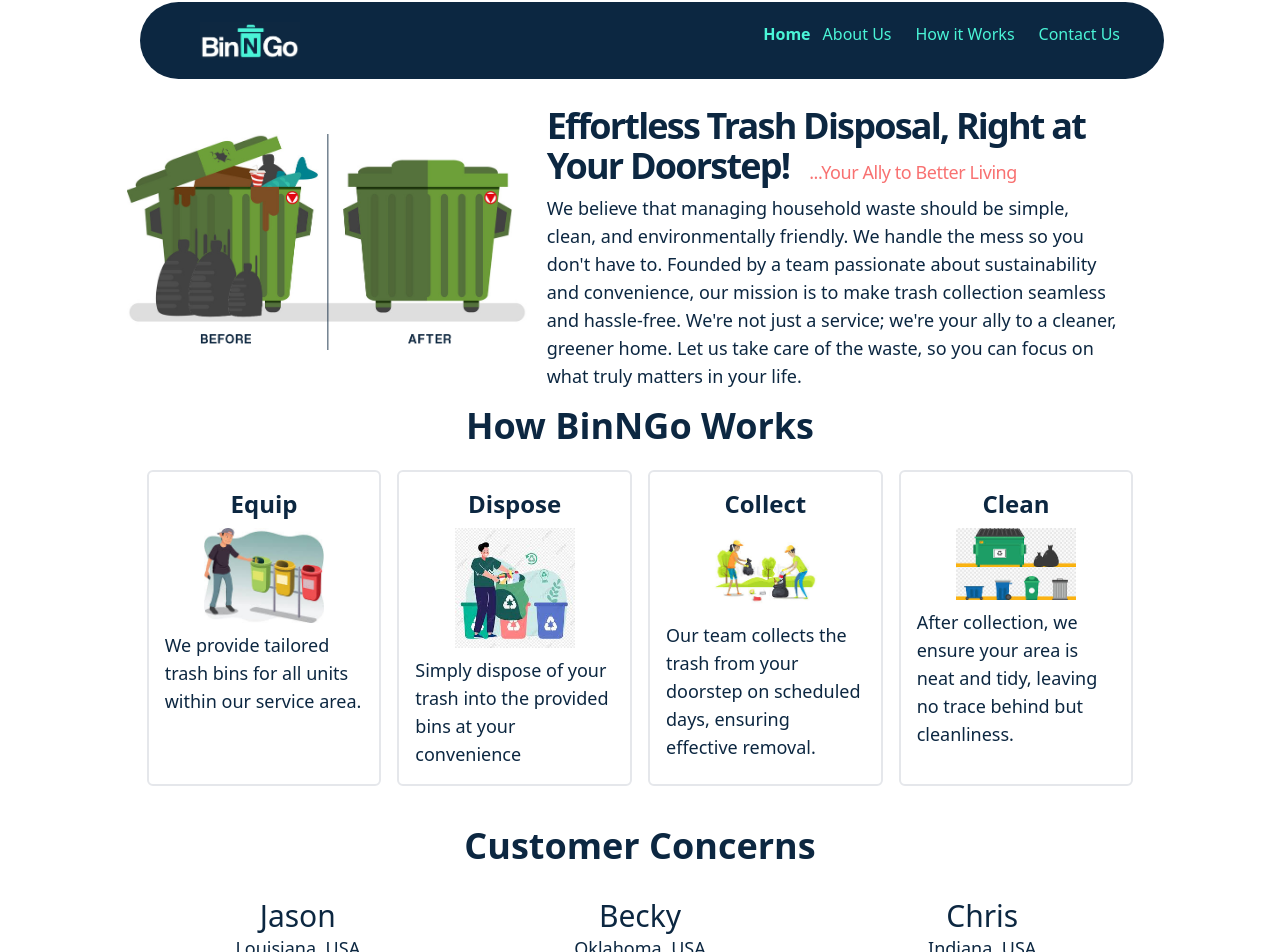
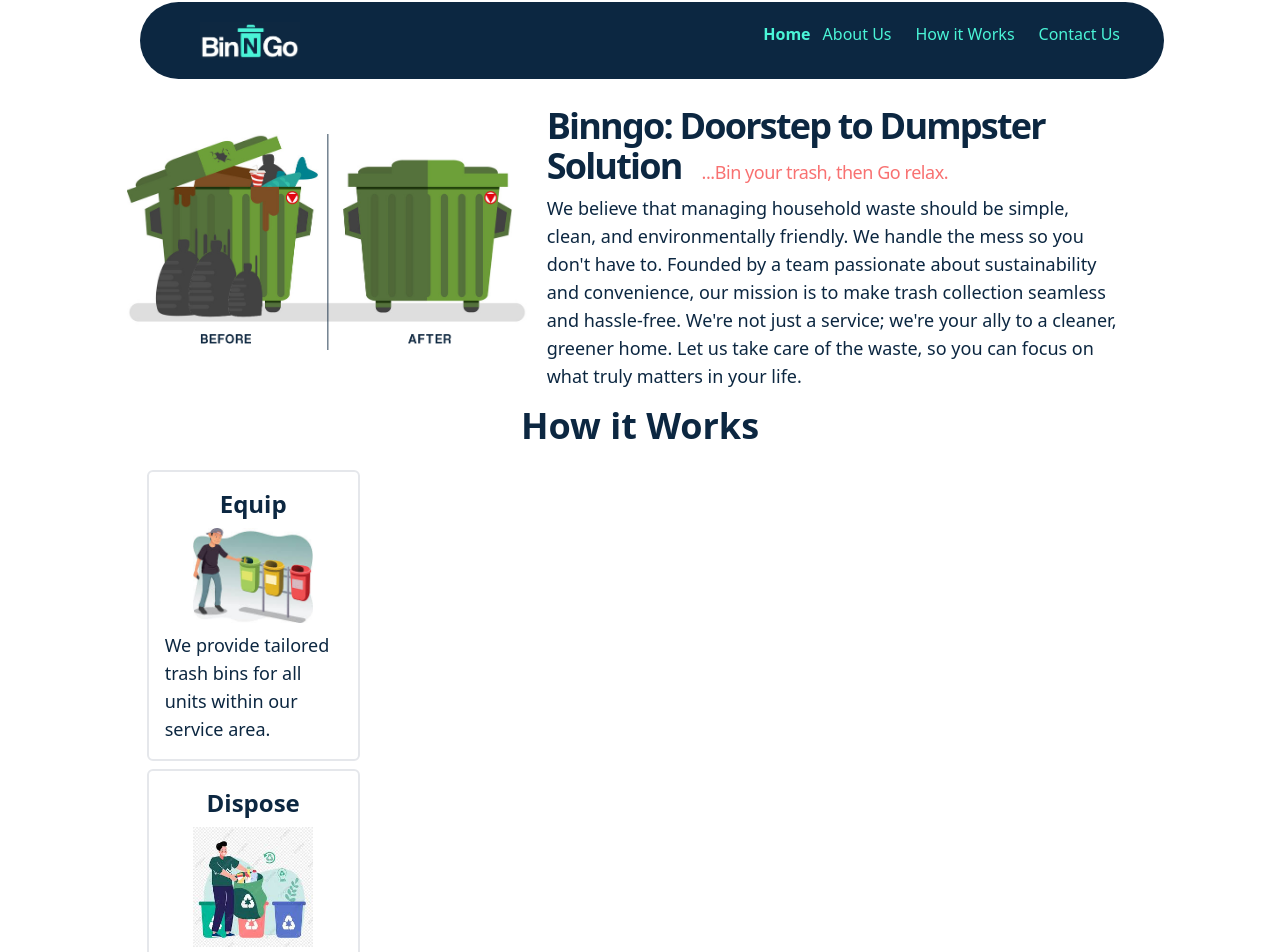
Before and after one commit to Fritzgerrad/binngo-frontend, a Next.js app: page / in a window 1280 px wide. Shown: the part 34-986 px from the top of the page. Built offline with nearby package versions, Linux system fonts and the light colour scheme.

Commit message:
Added new features

```diff
--- a/src/pages/index.js
+++ b/src/pages/index.js
@@ -41,7 +41,7 @@
     return(
       <>
       <div
-        className="my-2 text-lg font-light mx-2 lg:w-1/4 w-4/5 flex justify-center">
+        className="my-2 text-lg font-light mx-2 lg:w-1/4 w-full flex justify-center">
         <div className="rounded-md border-2 p-4">
         <h1
         className="text-2xl font-bold mx-1 text-center">
@@ -51,7 +51,7 @@
           <Image
             src={`/assets/${props.imgName}.jpeg`}
             className=""
-            alt={props.name}
+            alt={props.imgName}
             height={10}
             width={120}
             />
@@ -126,7 +126,7 @@
   const details = [
     {
       person:"Jason",
-      location:"Louisiana, USA",
+      // location:"Louisiana, USA",
       imgName:"person1",
       concern:"Walking to the dumpster after dark feels risky and inconvenient, especially when I'm back late from work."
     },
@@ -139,7 +139,7 @@
     },
     {
       person:"Chris",
-      location:"Indiana, USA",
+      // location:"Indiana, USA",
       imgName:"person3",
       concern:"Walking to the dumpster late at night makes me uncomfortable. It's poorly lit and quite isolated, which doesn't feel safe"
     },
@@ -190,11 +190,11 @@
             </div>
             <div className="block sm:px-5 items-center lg:w-3/5">
 
-              <h1 className="mt-3 text-3xl lg:text-4xl sm:text-3xl tracking-tighter font-bold">
-                Effortless Trash Disposal, Right at Your Doorstep!
-                <br className="sm:hidden"/>
+              <h1 className="mt-3 text-3xl lg:text-4xl sm:text-3xl tracking-tighter font-bold slide-in">
+              Binngo: Doorstep to Dumpster Solution
+              <br className="sm:hidden"/>
               <span className="text-base sm:text-lg ml-5 font-medium tracking-tight text-red-400 mb-4 text-right sm:w-3/5 w-4/5">
-                ...Your Ally to Better Living
+                ...Bin your trash, then Go relax.
               </span>
               </h1>
               <p className="font-light text-lg mt-2">
@@ -208,9 +208,12 @@
       <div className="flex justify-start " >
         <div className=" w-full">
           <h4 className="text-3xl sm:text-4xl font-bold mb-4 text-center">
-            How BinNGo Works
+            How it Works
           </h4>
-            <ul className="hidden lg:flex px-3" >
+            {/* <ul className="hidden lg:flex px-3" > */}
+            <ul className="flex justify px-3" >
+            <div className="block">
+
               <DetailList
                 title="Equip"
                 details="We provide tailored trash bins for all units within our service area."
@@ -232,11 +235,12 @@
                  details="After collection, we ensure your area is neat and tidy, leaving no trace behind but cleanliness."
                  imgName="clean"
               />
+                          </div>
 
             </ul>
-            <div className="lg:hidden w-full">
+            {/* <div className="lg:hidden w-full">
               <HowItWorksCarousel />
-            </div>
+            </div> */}
 
         </div>
 
@@ -245,29 +249,29 @@
         <h4 className="text-3xl sm:text-4xl font-bold mb-4 mt-8 text-center">
           Customer Concerns
         </h4>
-        <div className=" hidden lg:flex">
+        <div className=" block lg:flex">
               <ConcernList
                 person="Jason"
-                location="Louisiana, USA"
+                // location="Louisiana, USA"
                 imgName="person1"
-                concern="Walking to the dumpster after dark feels risky and inconvenient, especially when I'm back late from work."
+                concern="I find it really tough to take out the trash during bad weather, especially since the dumpster is so far away."
               />
               <ConcernList
                 person="Becky"
-                location="Oklahoma, USA"
+                // location="Oklahoma, USA"
                 imgName="person2"
-                concern="The dumpster is too far from my unit, and it's exhausting to carry heavy trash bags that distance after a long day."
+                concern="The dumpster is way too far from my place, and after a long day, hauling those heavy trash bags all that way just wears me out."
               />
               <ConcernList
                 person="Chris"
-                location="Indiana, USA"
+                // location="Indiana, USA"
                 imgName="person3"
                 concern="Walking to the dumpster late at night makes me uncomfortable. It&apos;s poorly lit and quite isolated, which doesn&apos;t feel safe"
               />
         </div>
-        <div className="lg:hidden">
+        {/* <div className="lg:hidden">
           <CustomerConcernCarausel />
-        </div>
+        </div> */}
       </div>
       <div className="w-full " id="contactUs">
       <h1 className="text-3xl sm:text-4xl font-bold mb-4 mt-8 text-center">
@@ -275,14 +279,13 @@
       </h1>
 
       <p className="font-light text-lg">
-      Ready to simplify your trash disposal? Have questions or need more details? Contact us today! Just click below and you&apos;ll be directed to email our management team. We&apos;re here to help you with your waste management needs.
+        Ready to simplify your trash disposal? Have questions or need more details? Contact us today! Just click below and you&apos;ll be directed to email our management team. We&apos;re here to help you with your waste management needs.
       <a
       className="text-lg text-red-900 mx-2 underline"
-      href="mailto:chinedunwosu54@gmail.com?subject=Enquiry%20about%20BinNGo%20">Click here</a>to send a mail.
+      href="mailto:support@thebinngo.com?subject=Enquiry%20about%20BinNGo%20">Click here</a>to send a mail.
       </p>
       </div>
       </div>
-
     </div>
     </div>
     <Footer />
--- a/src/styles/globals.css
+++ b/src/styles/globals.css
@@ -81,3 +81,19 @@
 .teal{
   color: #4AF5D7;
 }
+
+.slide-in{
+  animation: slideIn 2s forwards;
+  opacity: 0;
+}
+
+@keyframes slideIn {
+  from {
+    transform: translateX(100%);
+    opacity: 0;
+  }
+  to {
+    transform: translateX(0);
+    opacity: 1;
+  }
+}
```
